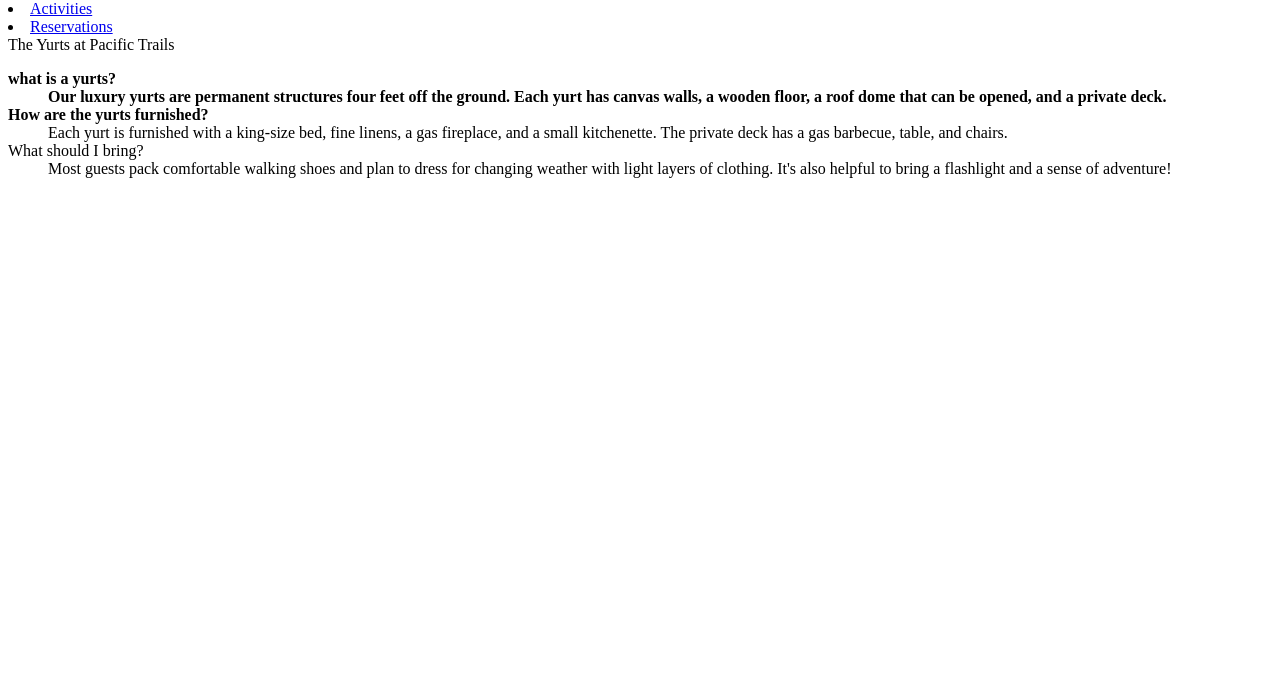
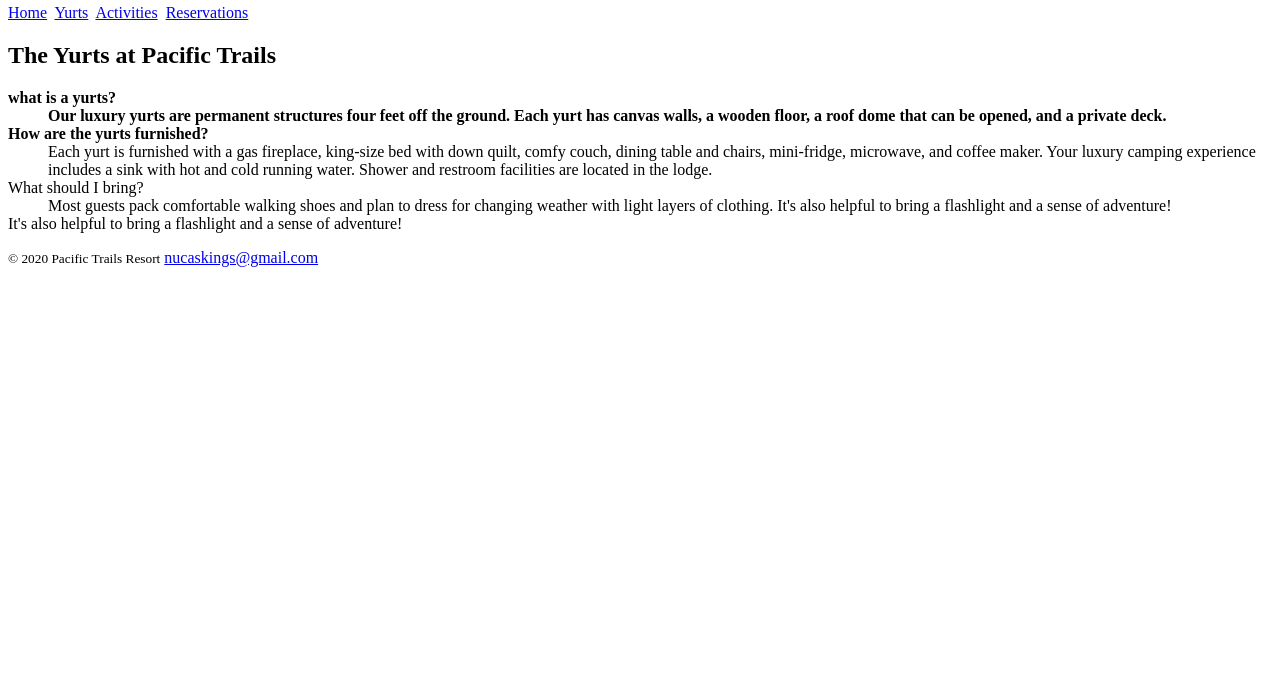
Before and after one commit to Nucas-Kings/web-development, a plain HTML site: page yurts.html in a window 1280 px wide. Shown: the part 102-800 px from the top of the page. Drawn offline with Linux system fonts and the light colour scheme.

Commit message:
Add files via upload

```diff
--- a/yurts.html
+++ b/yurts.html
@@ -1,34 +1,38 @@
-
+:DOCTTPE ntmt?
 <html lang="en">
         <head>
             <meta charset="utf-8">
             <meta name="viewport" content="width=device-width">
-        <title>Pacific Trails Resort : : Yurts</title>
+            <title>Pacific Trails Resort :: Yurts</title>
+            <link rel="stylesheet" href="">
         </head>
 <body>
     <header>
-        <h1>Pacific Trail Resort </h1>
+        <h1>Pacific Trails Resort</h1>
+    </header>
     <nav>
-              <li><a href="index.html">Home</a>&nbsp;
-              <li><a href="cabins.html">Cabins</a>&nbsp;
-              <li><a href="activities.html">Activities</a>&nbsp;
-              <li><a href="reservations.html">Reservations</a>&nbsp;
-      <nav>
-    <header>
-    <main
-        <h2> The Yurts at Pacific Trails
+        <a href="index.html">Home</a>&nbsp;
+        <a href="yurts.html">Yurts</a>&nbsp;
+        <a href="activities.html">Activities</a>&nbsp;
+        <a href="reservations.html">Reservations</a>
+    </nav>
+    <main>
+        <h2>The Yurts at Pacific Trails</h2>
         <dl>
             <dt><strong>what is a yurts?</dt>
                 <dd>Our luxury yurts are permanent structures four feet off the ground. Each yurt has canvas walls, a wooden floor, a roof dome that can be opened, and a private deck.</dd></dt>
 
                 <dt>How are the yurts furnished?</strong><dt>
-            <dd>Each yurt is furnished with a king-size bed, fine linens, a gas fireplace, and a small kitchenette. The private deck has a gas barbecue, table, and chairs.</dd>
+                <dd>Each yurt is furnished with a gas fireplace, king-size bed with down quilt, comfy couch, dining table and chairs, mini-fridge, microwave, and coffee maker. Your luxury camping experience includes a sink with hot and cold running water. Shower and restroom facilities are located in the lodge.</dd>
 
                 <dt>What should I bring?</strong><dt>
                 <dd>Most guests pack comfortable walking shoes and plan to dress for changing weather with light layers of clothing. It's also helpful to bring a flashlight and a sense of adventure!</dd>
+                    It's also helpful to bring a flashlight and a sense of adventure!</dd>
             </dl>
     </main>
     <footer>
-       <small><i></i></small>
-
+        <small>&copy; 2020 Pacific Trails Resort</small>
+        <a href="mailto:nucaskings@gmail.com">nucaskings@gmail.com</a></i></small>
     </footer>
+</body>
+</html>
```
Lines whose indentation alone changed are shown as unchanged.
